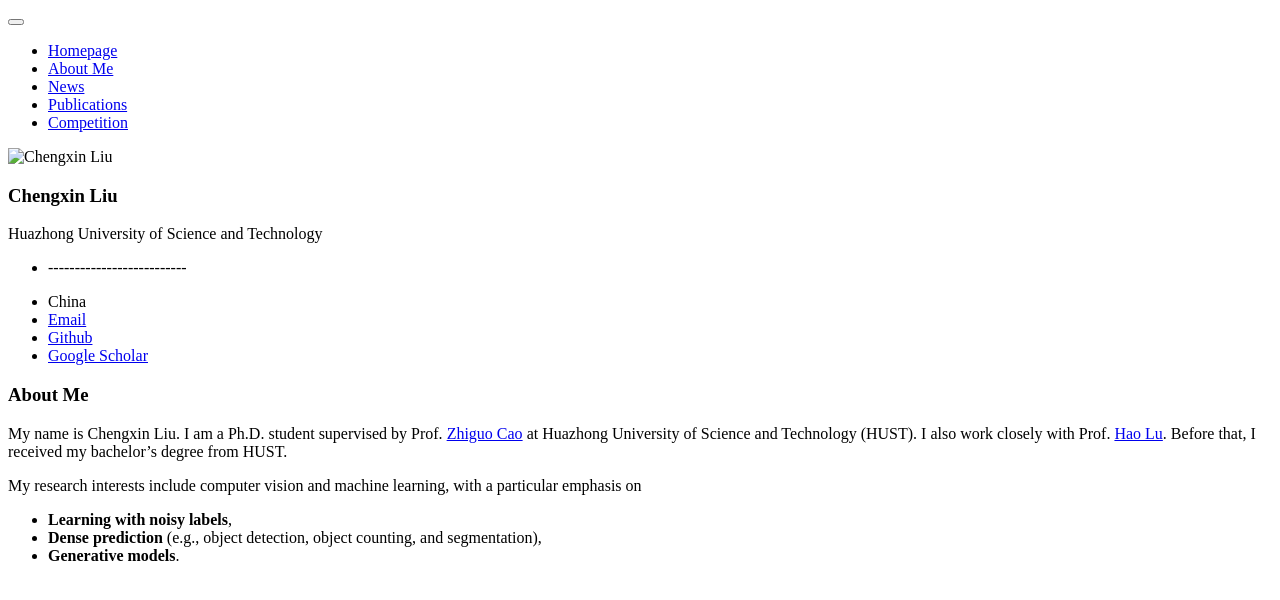
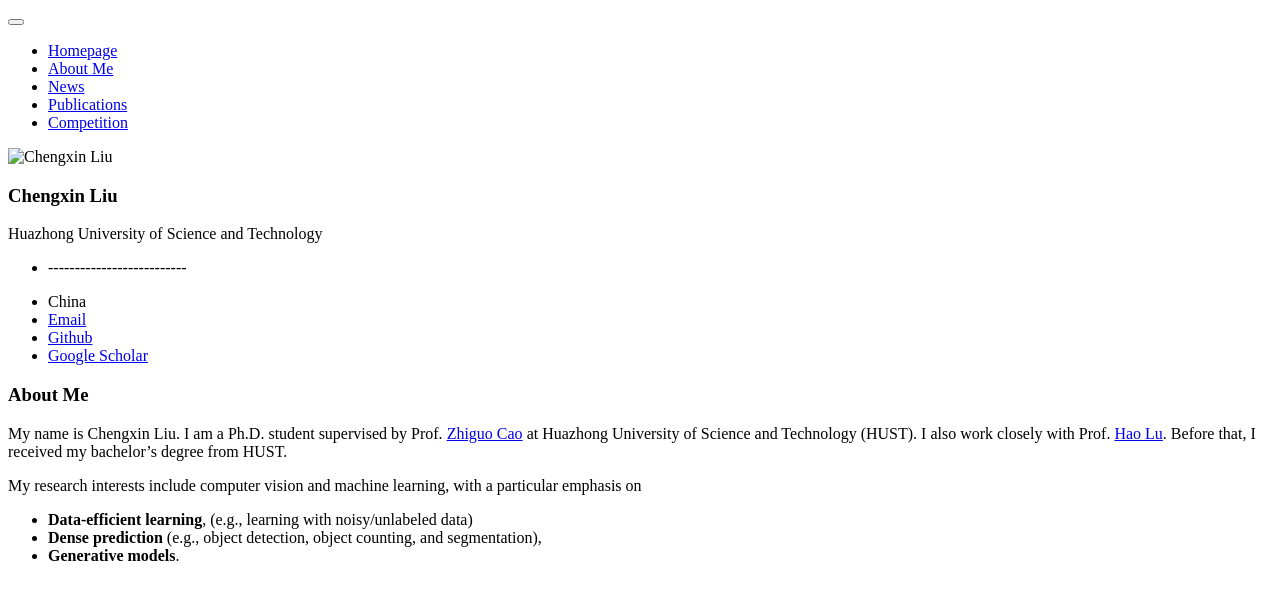
Before and after one commit to cxliu0/cxliu0.github.io, a Jekyll site: the page built from _pages/includes/intro.md, in a window 1280 px wide. Shown: the top 600 px of the page. Built offline with Jekyll 4.4.1, drawn with Linux system fonts in a browser that asks for light colours; our own code applies the rules of GitHub Pages for plain Markdown files.

Commit message:
Update intro.md

```diff
--- a/_pages/includes/intro.md
+++ b/_pages/includes/intro.md
@@ -5,7 +5,7 @@ I also work closely with Prof. [Hao Lu](https://scholar.google.com/citations?use
 Before that, I received my bachelor's degree from HUST.
 
 My research interests include computer vision and machine learning, with a particular emphasis on
-* **Learning with noisy labels**,
+* **Data-efficient learning**, (e.g., learning with noisy/unlabeled data)
 * **Dense prediction** (e.g., object detection, object counting, and segmentation),
 * **Generative models**.
 
```
